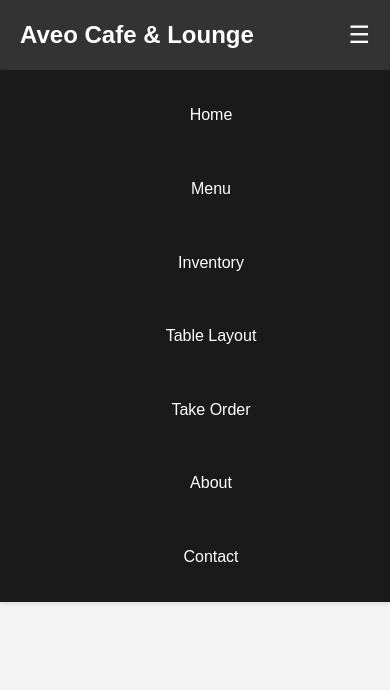
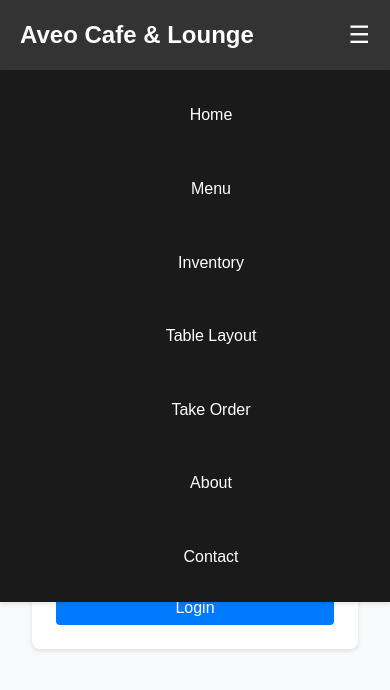
Before and after one commit to Rettey-G/Aveo-cafe-lounge, a React (Create React App) app in the folder frontend/: page /login in a window 390 px wide. Shown: the top 690 px of the page. Built offline with nearby package versions, Linux system fonts and the light colour scheme; no server answers.

Commit message:
Fix: Add login page and protected routes

```diff
--- a/frontend/src/App.css
+++ b/frontend/src/App.css
@@ -13,7 +13,7 @@
 .container {
   max-width: 1200px;
   margin: 0 auto;
-  padding: 0 20px;
+  padding: 0 1rem;
 }
 
 /* Navbar Styles */
@@ -118,3 +118,28 @@
 .feature p {
   color: #666;
 }
+
+.app {
+  min-height: 100vh;
+  display: flex;
+  flex-direction: column;
+}
+
+.main-content {
+  flex: 1;
+  padding: 2rem 0;
+  background-color: #f8f9fa;
+}
+
+/* Add responsive breakpoints */
+@media (max-width: 768px) {
+  .main-content {
+    padding: 1rem 0;
+  }
+}
+
+@media (max-width: 480px) {
+  .main-content {
+    padding: 0.5rem 0;
+  }
+}
--- a/frontend/src/App.js
+++ b/frontend/src/App.js
@@ -1,32 +1,74 @@
 import React from 'react';
-import { BrowserRouter as Router, Routes, Route } from 'react-router-dom';
+import { BrowserRouter as Router, Routes, Route, Navigate } from 'react-router-dom';
 import Navbar from './components/Navbar';
 import Home from './pages/Home';
 import Menu from './pages/Menu';
 import About from './pages/About';
 import Contact from './pages/Contact';
-import InventoryPage from './pages/InventoryPage'; // Import the new page
-import TableLayout from './pages/TableLayout'; // Import the Table Layout page
-import OrderTakingPage from './pages/OrderTakingPage'; // Import the Order Taking page
+import InventoryPage from './pages/InventoryPage';
+import TableLayout from './pages/TableLayout';
+import OrderTakingPage from './pages/OrderTakingPage';
 import InvoicePage from './pages/InvoicePage';
+import Login from './pages/Login';
 import './App.css';
+
+// Protected Route component
+const ProtectedRoute = ({ children }) => {
+  const token = localStorage.getItem('token');
+  if (!token) {
+    return <Navigate to="/login" replace />;
+  }
+  return children;
+};
 
 function App() {
   return (
     <Router>
+      <div className="app">
         <Navbar />
-      <div className="container">
+        <main className="main-content">
           <Routes>
             <Route path="/" element={<Home />} />
             <Route path="/menu" element={<Menu />} />
             <Route path="/about" element={<About />} />
             <Route path="/contact" element={<Contact />} />
-          <Route path="/inventory" element={<InventoryPage />} /> {/* Add route for Inventory Page */}
-          <Route path="/tables" element={<TableLayout />} /> {/* Add route for Table Layout Page */}
-          <Route path="/order" element={<OrderTakingPage />} /> {/* Add route for Order Taking Page */}
-          <Route path="/invoice" element={<InvoicePage />} />
-          {/* Add other routes as needed */}
+            <Route path="/login" element={<Login />} />
+
+            {/* Protected Routes */}
+            <Route
+              path="/inventory"
+              element={
+                <ProtectedRoute>
+                  <InventoryPage />
+                </ProtectedRoute>
+              }
+            />
+            <Route
+              path="/table-layout"
+              element={
+                <ProtectedRoute>
+                  <TableLayout />
+                </ProtectedRoute>
+              }
+            />
+            <Route
+              path="/take-order"
+              element={
+                <ProtectedRoute>
+                  <OrderTakingPage />
+                </ProtectedRoute>
+              }
+            />
+            <Route
+              path="/invoice"
+              element={
+                <ProtectedRoute>
+                  <InvoicePage />
+                </ProtectedRoute>
+              }
+            />
           </Routes>
+        </main>
       </div>
     </Router>
   );
--- a/frontend/src/pages/InventoryPage.js
+++ b/frontend/src/pages/InventoryPage.js
@@ -1,48 +1,37 @@
 import React, { useState, useEffect } from 'react';
 import axios from 'axios';
-import { useNavigate } from 'react-router-dom';
 import './InventoryPage.css'; // We'll create this file next
 
 const InventoryPage = () => {
   const [menuItems, setMenuItems] = useState([]);
   const [loading, setLoading] = useState(true);
   const [error, setError] = useState('');
-  const navigate = useNavigate();
 
-  const API_URL = process.env.REACT_APP_API_URL || 'http://localhost:5000/api';
-
+  // Fetch menu items on component mount
   useEffect(() => {
-    const token = localStorage.getItem('token');
-    if (!token) {
-      navigate('/login');
-      return;
-    }
-
     const fetchMenuItems = async () => {
       try {
+        // Assuming your backend API endpoint for menu items is /api/menu-items
+        // Adjust the URL and add authentication headers if needed
+        const token = localStorage.getItem('token'); // Or however you store the auth token
         const config = {
           headers: {
             'Content-Type': 'application/json',
             'Authorization': `Bearer ${token}`
           }
         };
-        const { data } = await axios.get(`${API_URL}/menu-items`, config);
+        const { data } = await axios.get('/api/menu-items', config);
         setMenuItems(data);
         setLoading(false);
       } catch (err) {
-        if (err.response?.status === 401) {
-          localStorage.removeItem('token');
-          navigate('/login');
-        } else {
         setError('Failed to fetch inventory items.');
         console.error(err);
-        }
         setLoading(false);
       }
     };
 
     fetchMenuItems();
-  }, [API_URL, navigate]);
+  }, []);
 
   // Function to handle stock update
   const handleStockUpdate = async (id, newStock) => {
@@ -53,10 +42,6 @@
     }
     try {
       const token = localStorage.getItem('token');
-      if (!token) {
-        navigate('/login');
-        return;
-      }
       const config = {
         headers: {
           'Content-Type': 'application/json',
@@ -64,7 +49,7 @@
         }
       };
       // Send PUT request to update stock quantity
-      await axios.put(`${API_URL}/menu-items/${id}`, { stockQuantity: newStock }, config);
+      await axios.put(`/api/menu-items/${id}`, { stockQuantity: newStock }, config);
 
       // Update the state locally
       setMenuItems(prevItems =>
@@ -73,24 +58,18 @@
         )
       );
     } catch (err) {
-      if (err.response?.status === 401) {
-        localStorage.removeItem('token');
-        navigate('/login');
-      } else {
       setError('Failed to update stock quantity.');
       console.error(err);
-      }
       // Optionally: revert local state change or show specific error
     }
   };
 
-  if (loading) return <div className="loading">Loading inventory...</div>;
+  if (loading) return <div>Loading inventory...</div>;
   if (error) return <div className="error-message">Error: {error}</div>;
 
   return (
     <div className="inventory-container">
       <h2>Inventory Management</h2>
-      <div className="inventory-table-container">
       <table className="inventory-table">
         <thead>
           <tr>
@@ -122,7 +101,6 @@
         </tbody>
       </table>
     </div>
-    </div>
   );
 };
 
--- /dev/null
+++ b/frontend/src/pages/Login.css
@@ -0,0 +1,94 @@
+.login-container {
+  display: flex;
+  justify-content: center;
+  align-items: center;
+  min-height: calc(100vh - 80px);
+  padding: 2rem;
+  background-color: #f8f9fa;
+}
+
+.login-box {
+  background: white;
+  padding: 2rem;
+  border-radius: 8px;
+  box-shadow: 0 2px 4px rgba(0, 0, 0, 0.1);
+  width: 100%;
+  max-width: 400px;
+}
+
+.login-box h2 {
+  text-align: center;
+  color: #333;
+  margin-bottom: 2rem;
+}
+
+.form-group {
+  margin-bottom: 1.5rem;
+}
+
+.form-group label {
+  display: block;
+  margin-bottom: 0.5rem;
+  color: #555;
+  font-weight: 500;
+}
+
+.form-group input {
+  width: 100%;
+  padding: 0.75rem;
+  border: 1px solid #ddd;
+  border-radius: 4px;
+  font-size: 1rem;
+  transition: border-color 0.3s ease;
+}
+
+.form-group input:focus {
+  outline: none;
+  border-color: #007bff;
+  box-shadow: 0 0 0 2px rgba(0, 123, 255, 0.25);
+}
+
+.login-button {
+  width: 100%;
+  padding: 0.75rem;
+  background-color: #007bff;
+  color: white;
+  border: none;
+  border-radius: 4px;
+  font-size: 1rem;
+  font-weight: 500;
+  cursor: pointer;
+  transition: background-color 0.3s ease;
+}
+
+.login-button:hover {
+  background-color: #0056b3;
+}
+
+.login-button:disabled {
+  background-color: #ccc;
+  cursor: not-allowed;
+}
+
+.error-message {
+  background-color: #f8d7da;
+  color: #721c24;
+  padding: 0.75rem;
+  border-radius: 4px;
+  margin-bottom: 1rem;
+  text-align: center;
+}
+
+@media (max-width: 480px) {
+  .login-box {
+    padding: 1.5rem;
+  }
+
+  .form-group input {
+    padding: 0.5rem;
+  }
+
+  .login-button {
+    padding: 0.5rem;
+  }
+}
--- /dev/null
+++ b/frontend/src/pages/Login.js
@@ -0,0 +1,77 @@
+import React, { useState } from 'react';
+import { useNavigate } from 'react-router-dom';
+import axios from 'axios';
+import './Login.css';
+
+const Login = () => {
+  const [formData, setFormData] = useState({
+    username: '',
+    password: ''
+  });
+  const [error, setError] = useState('');
+  const [loading, setLoading] = useState(false);
+  const navigate = useNavigate();
+
+  const API_URL = process.env.REACT_APP_API_URL || 'http://localhost:5000/api';
+
+  const handleChange = (e) => {
+    setFormData({
+      ...formData,
+      [e.target.name]: e.target.value
+    });
+  };
+
+  const handleSubmit = async (e) => {
+    e.preventDefault();
+    setError('');
+    setLoading(true);
+
+    try {
+      const response = await axios.post(`${API_URL}/auth/login`, formData);
+      localStorage.setItem('token', response.data.token);
+      navigate('/');
+    } catch (err) {
+      setError(err.response?.data?.msg || 'Login failed. Please try again.');
+    } finally {
+      setLoading(false);
+    }
+  };
+
+  return (
+    <div className="login-container">
+      <div className="login-box">
+        <h2>Login to Aveo Cafe & Lounge</h2>
+        {error && <div className="error-message">{error}</div>}
+        <form onSubmit={handleSubmit}>
+          <div className="form-group">
+            <label htmlFor="username">Username</label>
+            <input
+              type="text"
+              id="username"
+              name="username"
+              value={formData.username}
+              onChange={handleChange}
+              required
+            />
+          </div>
+          <div className="form-group">
+            <label htmlFor="password">Password</label>
+            <input
+              type="password"
+              id="password"
+              name="password"
+              value={formData.password}
+              onChange={handleChange}
+              required
+            />
+          </div>
+          <button type="submit" className="login-button" disabled={loading}>
+            {loading ? 'Logging in...' : 'Login'}
+          </button>
+        </form>
+      </div>
+    </div>
+  );
+};
+
+export default Login;
```
Also changed, not shown: 2 other files (tests, documents, lock files or other folders). Lines whose indentation alone changed are shown as unchanged.
